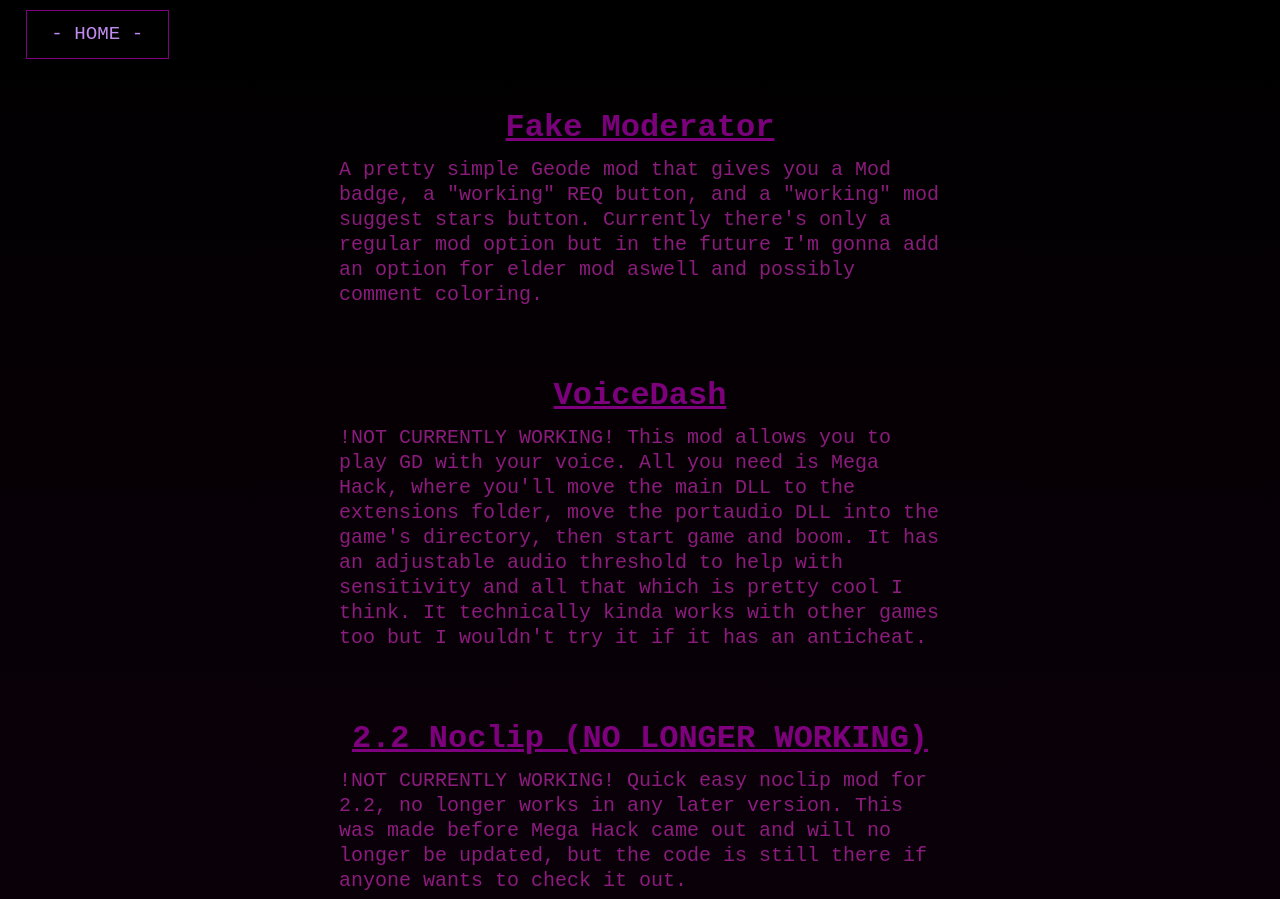
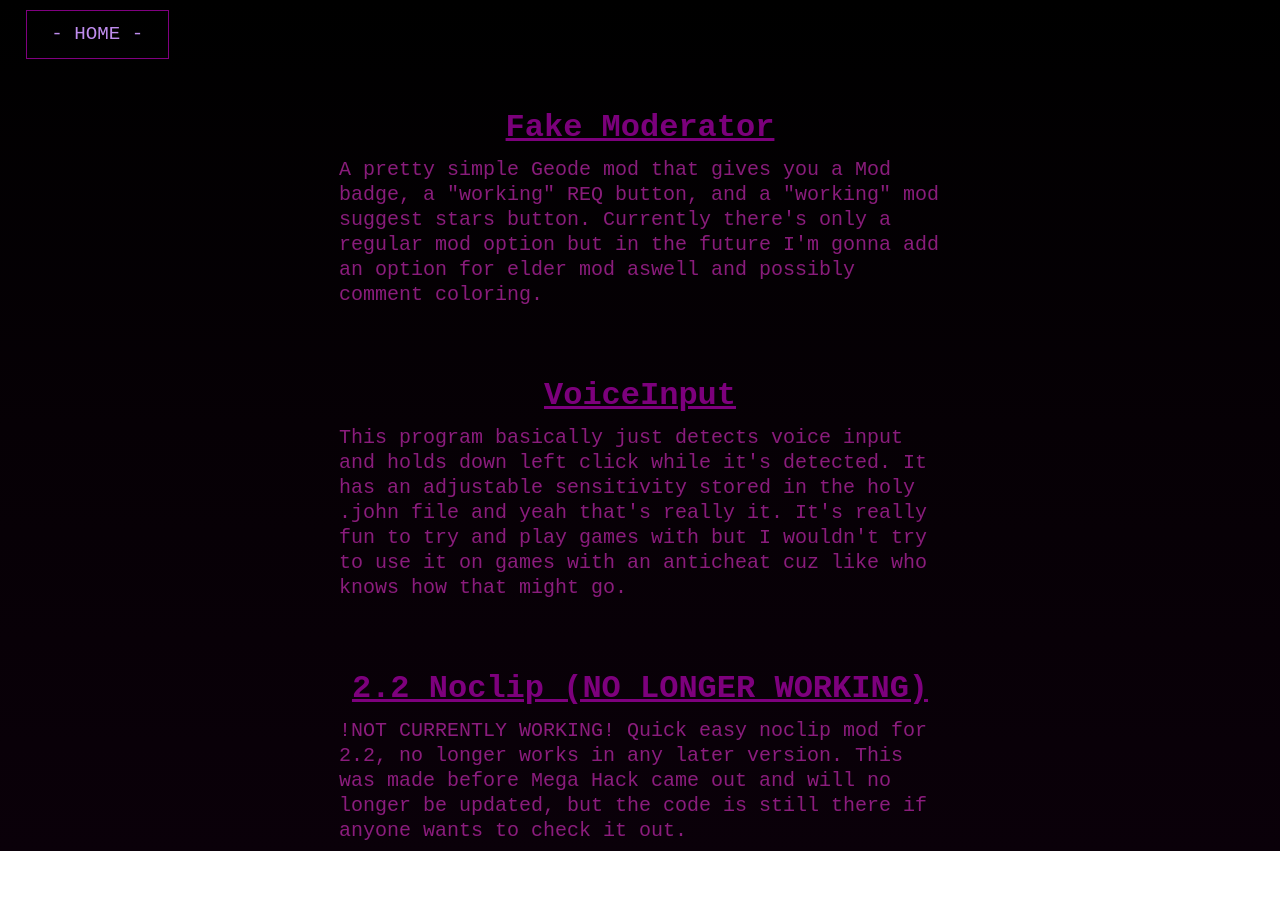
Before and after one commit to CJL1nk/CJL1nk.github.io, a plain HTML site: page mods.html in a window 1280 px wide. After the commit the page ends 851 px from the top, so only its background shows below. Drawn offline with Linux system fonts and the light colour scheme.

Commit message:
Update mods.html

```diff
--- a/mods.html
+++ b/mods.html
@@ -14,13 +14,13 @@
 	<div class="main-region">
 
 		<div class="mod">
-			<h1><a href="https://github.com/CJL1nk/2.2-Noclip" target="_blank">Fake Moderator</a></h1>
+			<h1><a href="https://github.com/CJL1nk/FakeModerator" target="_blank">Fake Moderator</a></h1>
 			<p>A pretty simple Geode mod that gives you a Mod badge, a "working" REQ button, and a "working" mod suggest stars button. Currently there's only a regular mod option but in the future I'm gonna add an option for elder mod aswell and possibly comment coloring.</p>
 		</div>
 
 		<div class="mod">
-			<h1><a href="https://github.com/CJL1nk/VoiceDash" target="_blank">VoiceDash</a></h1>
-			<p>!NOT CURRENTLY WORKING! This mod allows you to play GD with your voice. All you need is Mega Hack, where you'll move the main DLL to the extensions folder, move the portaudio DLL into the game's directory, then start game and boom. It has an adjustable audio threshold to help with sensitivity and all that which is pretty cool I think. It technically kinda works with other games too but I wouldn't try it if it has an anticheat.</p>
+			<h1><a href="https://github.com/CJL1nk/VoiceInput" target="_blank">VoiceInput</a></h1>
+			<p>This program basically just detects voice input and holds down left click while it's detected. It has an adjustable sensitivity stored in the holy .john file and yeah that's really it. It's really fun to try and play games with but I wouldn't try to use it on games with an anticheat cuz like who knows how that might go.</p>
 		</div>
 
 		<div class="mod">
```
